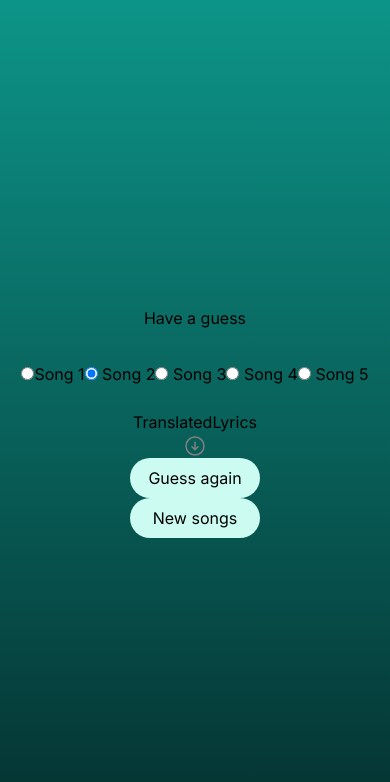
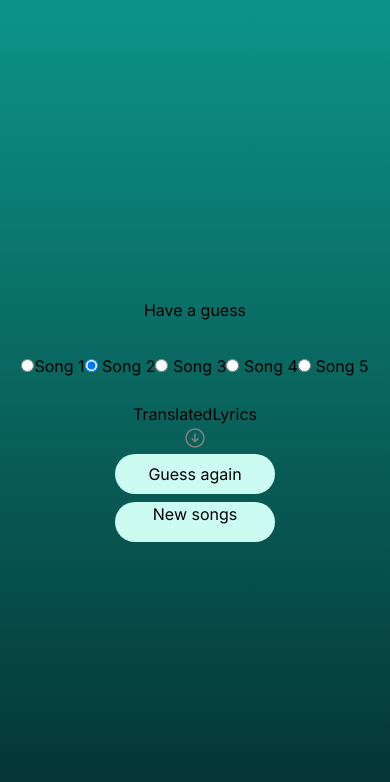
Before and after one commit to Jordan-Walters-23/guessthesong, a Next.js app: page /guess in a window 390 px wide. Shown: the top 782 px of the page. Built offline with nearby package versions, Linux system fonts and the light colour scheme.

Commit message:
Responsive Design

```diff
--- a/src/components/Page1Nav.tsx
+++ b/src/components/Page1Nav.tsx
@@ -5,12 +5,12 @@ import Link from 'next/link'
 function Page1Nav() {
   return (
     <>
-      <button className='m-2 h-10 w-4/6 rounded-full bg-teal-900 px-4 py-2 font-bold text-teal-50 hover:bg-teal-950'>
+      <button className='h-10 w-4/6 sm:w-4/6 md:w-4/6 lg:w-500 2lx:w-500 m-1 rounded-full bg-teal-900 px-4 py-2 font-bold text-teal-50 hover:bg-teal-950'>
         +
       </button>
       <Link
         href='/guess'
-        className='h-10 w-1/3 rounded-full bg-teal-100 px-4 py-2 text-black hover:bg-emerald-100'
+        className='h-10 w-40 sm:w-40 md:w-40 lg:w-96 m-1 rounded-full text-center bg-teal-100 px-4 py-2 text-black hover:bg-emerald-100'
       >
         Play
       </Link>
--- a/src/components/Page2Nav.tsx
+++ b/src/components/Page2Nav.tsx
@@ -4,8 +4,8 @@ import Link from "next/link";
 function Page2Nav() {
   return (
     <>
-      <button type="reset" className='h-10 w-1/3 rounded-full bg-teal-100 px-4 py-2 text-black hover:bg-emerald-100'>Guess again</button>
-      <Link href="/" className='h-10 w-1/3 rounded-full text-center bg-teal-100 px-4 py-2 text-black hover:bg-emerald-100'>New songs</Link>
+      <button type="reset" className='h-10 w-40 sm:w-40 md:w-40 lg:w-96 lx:w-1/3 2lx:w-1/3 m-1 rounded-full bg-teal-100 text-black hover:bg-emerald-100'>Guess again</button>
+      <Link href="/" className='h-10 w-40 sm:w-40 md:w-40 lg:w-96 lx:w-1/3 2lx:w-1/3 m-1 rounded-full text-center bg-teal-100 text-black hover:bg-emerald-100'>New songs</Link>
     </>
   );
 }
```
Also changed, not shown: 1 other file (tests, documents, lock files or other folders).
